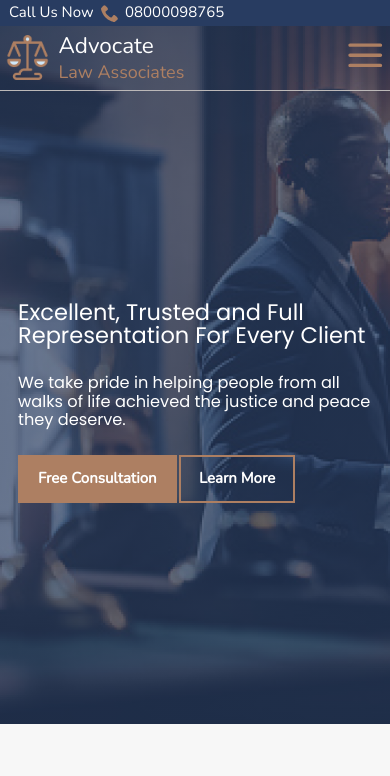
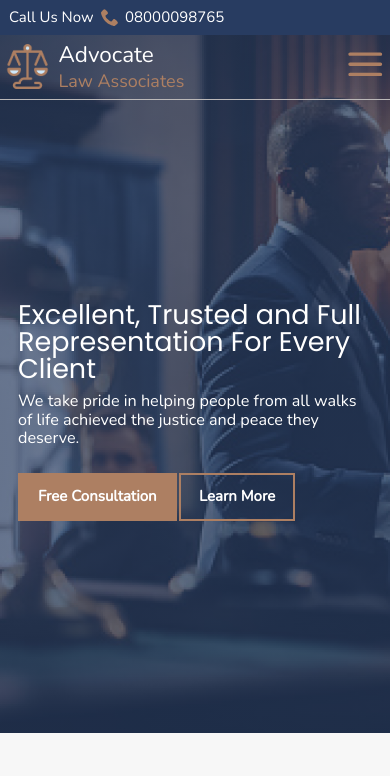
Before and after one commit to Eko-U/advocate-law, a website: page index.html in a window 390 px wide. Shown: the top 776 px of the page. Drawn offline with nearby package versions, Linux system fonts and the light colour scheme; a web font is replaced by a local one.

Commit message:
responsive

```diff
--- a/index.html
+++ b/index.html
@@ -51,7 +51,7 @@
   <header class="header">
     <div class="header__content">
       <h1 class="heading-primary mg-b-lg d-block">
-      <span class="heading-primary__main mg-b-lg d-block">
+      <span class="heading-primary__main mg-b-sm d-block">
         Excellent, Trusted and Full Representation For Every Client
       </span>
       <span class="heading-primary__sub">
--- a/sass/base/_typography.scss
+++ b/sass/base/_typography.scss
@@ -11,12 +11,13 @@
       font-size: 3rem;
     }
     @include responsive(phone) {
-      font-size: 2.5rem;
-      margin-bottom: 2rem !important;
+      // font-size: 2.5rem;
+      margin-bottom: 1rem !important;
     }
   }
 
   &__sub {
+    font-family: $font-primary;
     margin: 0 auto;
     font-size: 2rem;
     width: 70%;
--- a/sass/layout/_header.scss
+++ b/sass/layout/_header.scss
@@ -21,6 +21,10 @@
       padding: 0 2rem;
       justify-self: start;
       text-align: left;
+
+      & > a {
+        display: block;
+      }
     }
   }
 }
--- a/sass/layout/_layout.scss
+++ b/sass/layout/_layout.scss
@@ -14,6 +14,10 @@
 .nav-top {
   grid-column: 1 / -1;
   grid-row: 1 / 2;
+
+  @include responsive(phone) {
+    padding: .5rem 0;
+  }
 }
 
 .header {
```
Also changed, not shown: css/style.css.
